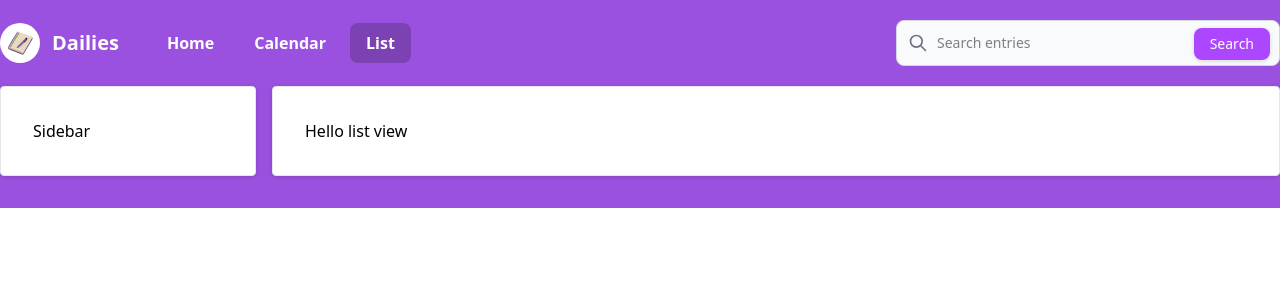
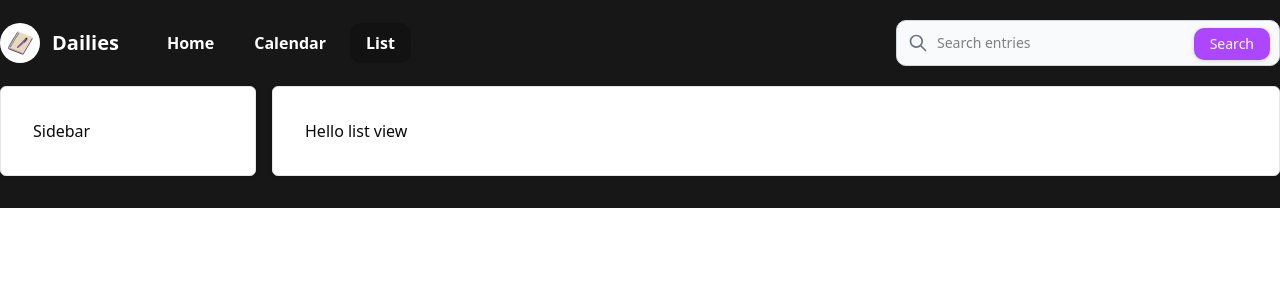
Before and after one commit to gunt3001/dailies-svelte, a SvelteKit app: page /list in a window 1280 px wide. Shown: the top 300 px of the page. Built offline with nearby package versions, Linux system fonts and the light colour scheme.

Commit message:
chore: initialized shadcn-svelte

```diff
--- a/package.json
+++ b/package.json
@@ -11,6 +11,7 @@
 		"lint": "eslint ."
 	},
 	"devDependencies": {
+		"@lucide/svelte": "^0.525.0",
 		"@sveltejs/adapter-auto": "^3.3.1",
 		"@sveltejs/adapter-node": "^5.2.12",
 		"@sveltejs/kit": "^2.19.0",
@@ -19,13 +20,17 @@
 		"@types/node": "^22.14.0",
 		"@typescript-eslint/eslint-plugin": "^5.62.0",
 		"@typescript-eslint/parser": "^5.62.0",
+		"clsx": "^2.1.1",
 		"eslint": "^8.57.1",
 		"eslint-plugin-svelte": "^2.46.1",
 		"postcss": "^8.5.3",
 		"svelte": "^5.23.0",
 		"svelte-check": "^4.1.5",
+		"tailwind-merge": "^3.3.1",
+		"tailwind-variants": "^1.0.0",
 		"tailwindcss": "^4.1.11",
 		"tslib": "^2.8.1",
+		"tw-animate-css": "^1.3.5",
 		"typescript": "^5.8.2",
 		"vite": "^5.4.14"
 	},
--- a/src/app.css
+++ b/src/app.css
@@ -1,23 +1,121 @@
-@import 'tailwindcss';
+@import "tailwindcss";
 
-@theme {
-  --color-primary: #9b51e0;
+@import "tw-animate-css";
+
+@custom-variant dark (&:is(.dark *));
+
+:root {
+  --radius: 0.625rem;
+  --background: oklch(1 0 0);
+  --foreground: oklch(0.145 0 0);
+  --card: oklch(1 0 0);
+  --card-foreground: oklch(0.145 0 0);
+  --popover: oklch(1 0 0);
+  --popover-foreground: oklch(0.145 0 0);
+  --primary: oklch(0.205 0 0);
+  --primary-foreground: oklch(0.985 0 0);
+  --secondary: oklch(0.97 0 0);
+  --secondary-foreground: oklch(0.205 0 0);
+  --muted: oklch(0.97 0 0);
+  --muted-foreground: oklch(0.556 0 0);
+  --accent: oklch(0.97 0 0);
+  --accent-foreground: oklch(0.205 0 0);
+  --destructive: oklch(0.577 0.245 27.325);
+  --border: oklch(0.922 0 0);
+  --input: oklch(0.922 0 0);
+  --ring: oklch(0.708 0 0);
+  --chart-1: oklch(0.646 0.222 41.116);
+  --chart-2: oklch(0.6 0.118 184.704);
+  --chart-3: oklch(0.398 0.07 227.392);
+  --chart-4: oklch(0.828 0.189 84.429);
+  --chart-5: oklch(0.769 0.188 70.08);
+  --sidebar: oklch(0.985 0 0);
+  --sidebar-foreground: oklch(0.145 0 0);
+  --sidebar-primary: oklch(0.205 0 0);
+  --sidebar-primary-foreground: oklch(0.985 0 0);
+  --sidebar-accent: oklch(0.97 0 0);
+  --sidebar-accent-foreground: oklch(0.205 0 0);
+  --sidebar-border: oklch(0.922 0 0);
+  --sidebar-ring: oklch(0.708 0 0);
 }
 
-/*
-  The default border color has changed to `currentcolor` in Tailwind CSS v4,
-  so we've added these compatibility styles to make sure everything still
-  looks the same as it did with Tailwind CSS v3.
+.dark {
+  --background: oklch(0.145 0 0);
+  --foreground: oklch(0.985 0 0);
+  --card: oklch(0.205 0 0);
+  --card-foreground: oklch(0.985 0 0);
+  --popover: oklch(0.205 0 0);
+  --popover-foreground: oklch(0.985 0 0);
+  --primary: oklch(0.922 0 0);
+  --primary-foreground: oklch(0.205 0 0);
+  --secondary: oklch(0.269 0 0);
+  --secondary-foreground: oklch(0.985 0 0);
+  --muted: oklch(0.269 0 0);
+  --muted-foreground: oklch(0.708 0 0);
+  --accent: oklch(0.269 0 0);
+  --accent-foreground: oklch(0.985 0 0);
+  --destructive: oklch(0.704 0.191 22.216);
+  --border: oklch(1 0 0 / 10%);
+  --input: oklch(1 0 0 / 15%);
+  --ring: oklch(0.556 0 0);
+  --chart-1: oklch(0.488 0.243 264.376);
+  --chart-2: oklch(0.696 0.17 162.48);
+  --chart-3: oklch(0.769 0.188 70.08);
+  --chart-4: oklch(0.627 0.265 303.9);
+  --chart-5: oklch(0.645 0.246 16.439);
+  --sidebar: oklch(0.205 0 0);
+  --sidebar-foreground: oklch(0.985 0 0);
+  --sidebar-primary: oklch(0.488 0.243 264.376);
+  --sidebar-primary-foreground: oklch(0.985 0 0);
+  --sidebar-accent: oklch(0.269 0 0);
+  --sidebar-accent-foreground: oklch(0.985 0 0);
+  --sidebar-border: oklch(1 0 0 / 10%);
+  --sidebar-ring: oklch(0.556 0 0);
+}
 
-  If we ever want to remove these styles, we need to add an explicit border
-  color utility to any element that depends on these defaults.
-*/
+@theme inline {
+  --radius-sm: calc(var(--radius) - 4px);
+  --radius-md: calc(var(--radius) - 2px);
+  --radius-lg: var(--radius);
+  --radius-xl: calc(var(--radius) + 4px);
+  --color-background: var(--background);
+  --color-foreground: var(--foreground);
+  --color-card: var(--card);
+  --color-card-foreground: var(--card-foreground);
+  --color-popover: var(--popover);
+  --color-popover-foreground: var(--popover-foreground);
+  --color-primary: var(--primary);
+  --color-primary-foreground: var(--primary-foreground);
+  --color-secondary: var(--secondary);
+  --color-secondary-foreground: var(--secondary-foreground);
+  --color-muted: var(--muted);
+  --color-muted-foreground: var(--muted-foreground);
+  --color-accent: var(--accent);
+  --color-accent-foreground: var(--accent-foreground);
+  --color-destructive: var(--destructive);
+  --color-border: var(--border);
+  --color-input: var(--input);
+  --color-ring: var(--ring);
+  --color-chart-1: var(--chart-1);
+  --color-chart-2: var(--chart-2);
+  --color-chart-3: var(--chart-3);
+  --color-chart-4: var(--chart-4);
+  --color-chart-5: var(--chart-5);
+  --color-sidebar: var(--sidebar);
+  --color-sidebar-foreground: var(--sidebar-foreground);
+  --color-sidebar-primary: var(--sidebar-primary);
+  --color-sidebar-primary-foreground: var(--sidebar-primary-foreground);
+  --color-sidebar-accent: var(--sidebar-accent);
+  --color-sidebar-accent-foreground: var(--sidebar-accent-foreground);
+  --color-sidebar-border: var(--sidebar-border);
+  --color-sidebar-ring: var(--sidebar-ring);
+}
+
 @layer base {
-  *,
-  ::after,
-  ::before,
-  ::backdrop,
-  ::file-selector-button {
-    border-color: var(--color-gray-200, currentcolor);
+  * {
+    @apply border-border outline-ring/50;
+  }
+  body {
+    @apply bg-background text-foreground;
   }
 }
--- /dev/null
+++ b/src/lib/utils.ts
@@ -0,0 +1,13 @@
+import { clsx, type ClassValue } from "clsx";
+import { twMerge } from "tailwind-merge";
+
+export function cn(...inputs: ClassValue[]) {
+	return twMerge(clsx(inputs));
+}
+
+// eslint-disable-next-line @typescript-eslint/no-explicit-any
+export type WithoutChild<T> = T extends { child?: any } ? Omit<T, "child"> : T;
+// eslint-disable-next-line @typescript-eslint/no-explicit-any
+export type WithoutChildren<T> = T extends { children?: any } ? Omit<T, "children"> : T;
+export type WithoutChildrenOrChild<T> = WithoutChildren<WithoutChild<T>>;
+export type WithElementRef<T, U extends HTMLElement = HTMLElement> = T & { ref?: U | null };
```
Also changed, not shown: components.json (added), 1 other file (tests, documents, lock files or other folders).
